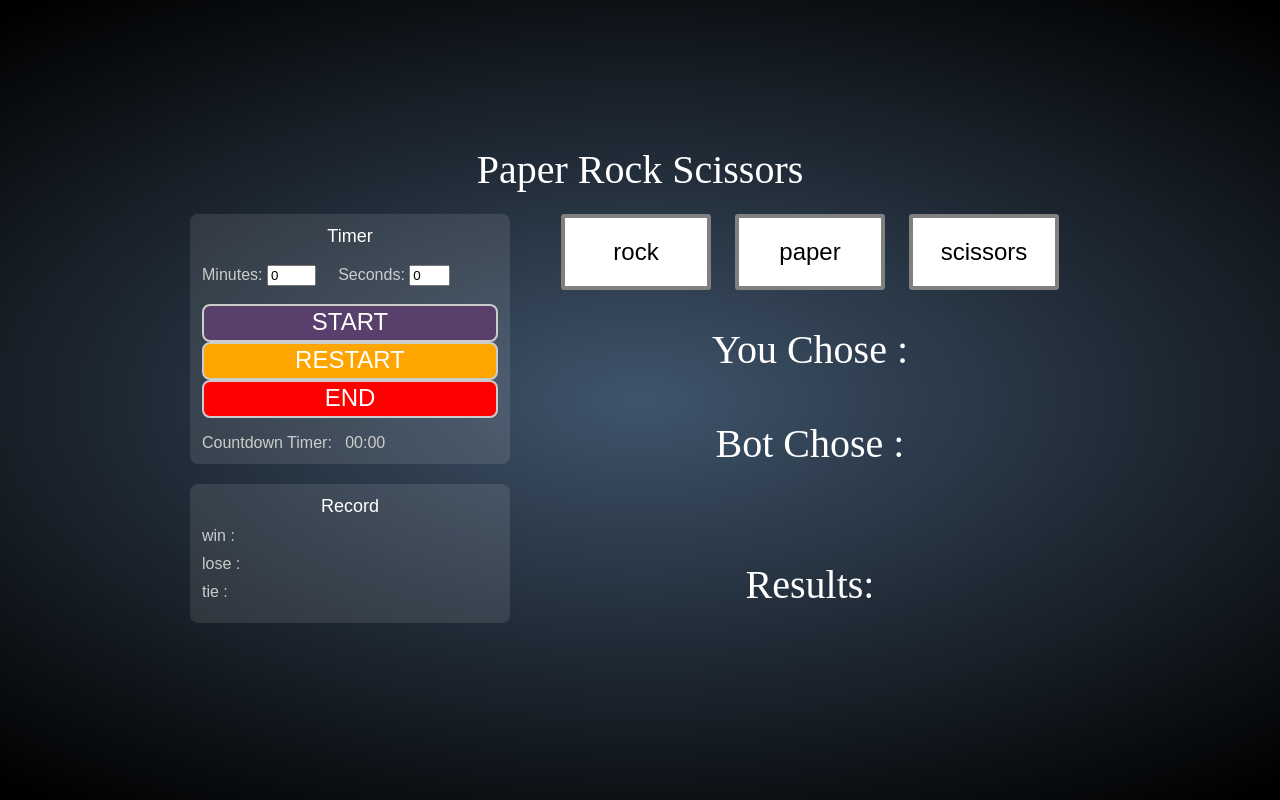
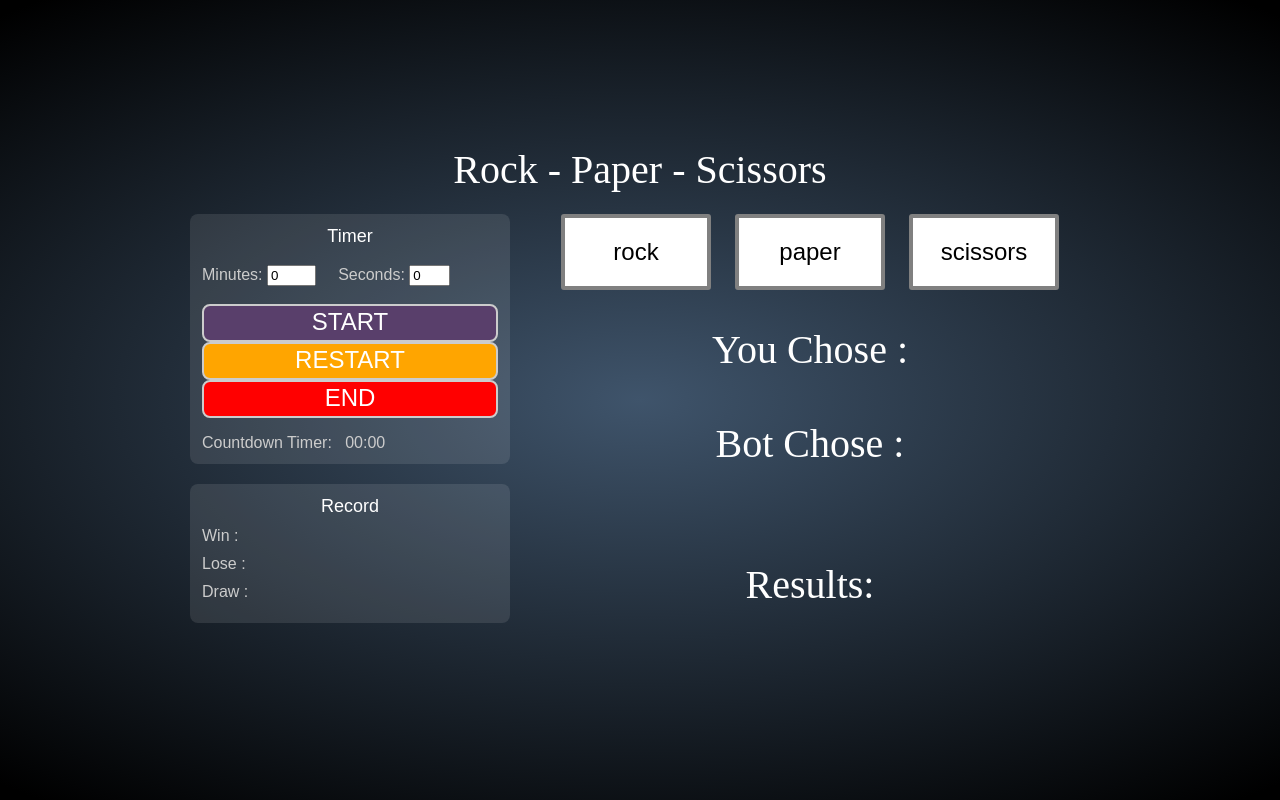
Before and after one commit to fortitude81/rockPaperScissors, a plain HTML site: page index.html in a window 1280 px wide. Drawn offline with nearby package versions, Linux system fonts and the light colour scheme; a web font is replaced by a local one.

Commit message:
clean up

```diff
--- a/css/styles.css
+++ b/css/styles.css
@@ -1,5 +1,3 @@
-<!-- @import url(http://fonts.googleapis.com/css?family=Doppio+One);
- -->
 html {
   display: table;
   width: 100%;
@@ -99,11 +97,11 @@ h2 {
   margin-top: 10px;
 }
 
-
 .button-row {
   text-align: center;
   margin: 0px auto;
  }
+
 button {
   transition: box-shadow 0.3s;
   font-size: 24px;
@@ -126,5 +124,4 @@ button {
 
 .header h1 {
   text-align: center;
-
 }
--- a/index.html
+++ b/index.html
@@ -1,17 +1,13 @@
 <html>
 <head>
-  <title></title>
+  <title>Rock Paper Scissors</title>
   <link rel="stylesheet" type="text/css" href="css/styles.css">
 </head>
-
 <body>
-
   <div class="wrapper">
-    <div class="header"><h1>Paper Rock Scissors</h1></div>
+    <div class="header"><h1>Rock - Paper - Scissors</h1></div>
     <div class="content">
-
       <div class="sidebar">
-
         <div class="panel dif">
           <h2>Timer</h2>
           <br>
@@ -22,15 +18,12 @@
             <input type="button" id="btnct_end" value="END" />
           </form>
           Countdown Timer: &nbsp; <span id="showmns">00</span>:<span id="showscs">00</span>
-          <!-- <div class="start">
-            <button>Start Game</button>
-          </div> -->
         </div>
         <div class="panel info">
           <h2>Record</h2>
-          <div id="win">win : </div>
-          <div id="lose">lose : </div>
-          <div id="tie">tie : </div>
+          <div id="win">Win : </div>
+          <div id="lose">Lose : </div>
+          <div id="tie">Draw : </div>
           <div class="blurb"></div>
         </div>
       </div>
@@ -46,11 +39,8 @@
         <div id="computer">Bot Chose : </div><br><br>
         <div id="results">Results:</div><br>
       </div>
-
   </div>
-
   </div>
-
   <script src="http://cdnjs.cloudflare.com/ajax/libs/jquery/2.1.1/jquery.min.js"></script>
   <script src="app.js"></script>
 </body>
```
